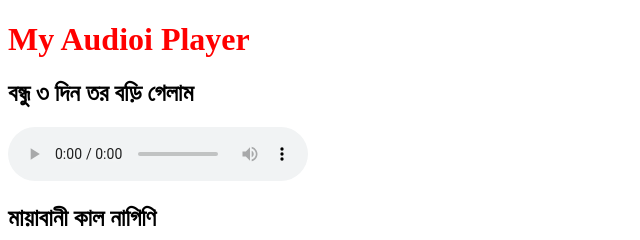
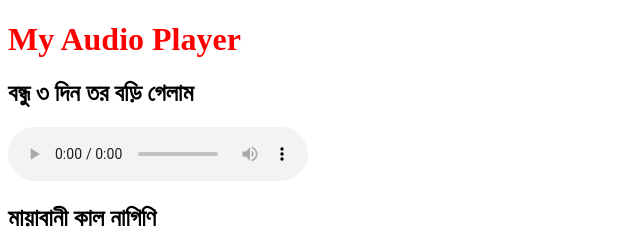
Before and after one commit to Eutropia-IT/audioPlayer, a plain HTML site: page index.html in a window 1280 px wide. Shown: the top 240 px of the page, 0-640 px from the left. Drawn offline with Linux system fonts and the light colour scheme.

Commit message:
spealling

```diff
--- a/index.html
+++ b/index.html
@@ -7,7 +7,7 @@
     <title>My Audio Player</title>
 </head>
 <body>
-    <h1 style="color: red;">My Audioi Player</h1>
+    <h1 style="color: red;">My Audio Player</h1>
     <h2>বন্ধু ৩ দিন তর বড়ি গেলাম</h2>
     <audio controls>
         <source src="Bandhu Tindin Tor Barite Gelam Dakha Pailam Na--Runa Layla.mp3" type="audio/mpeg">
```
